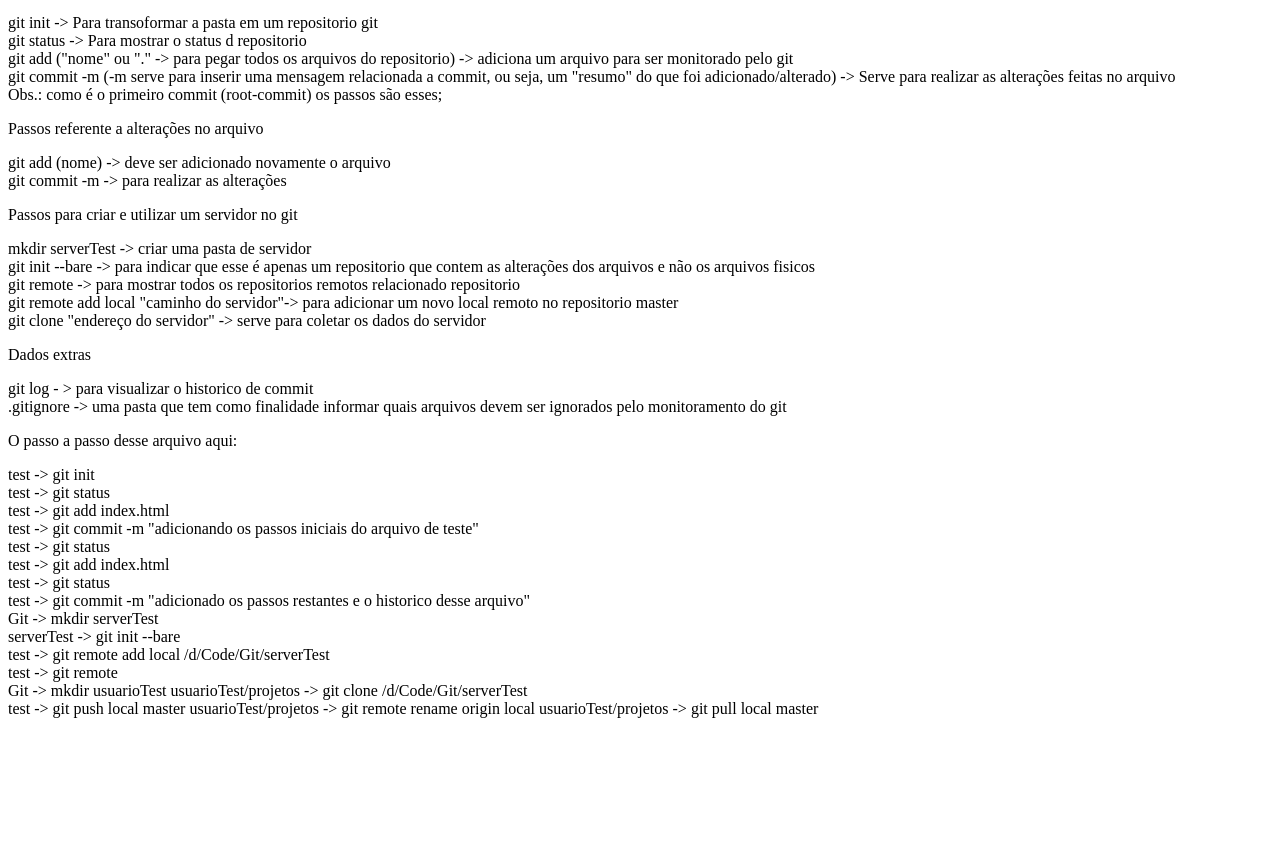
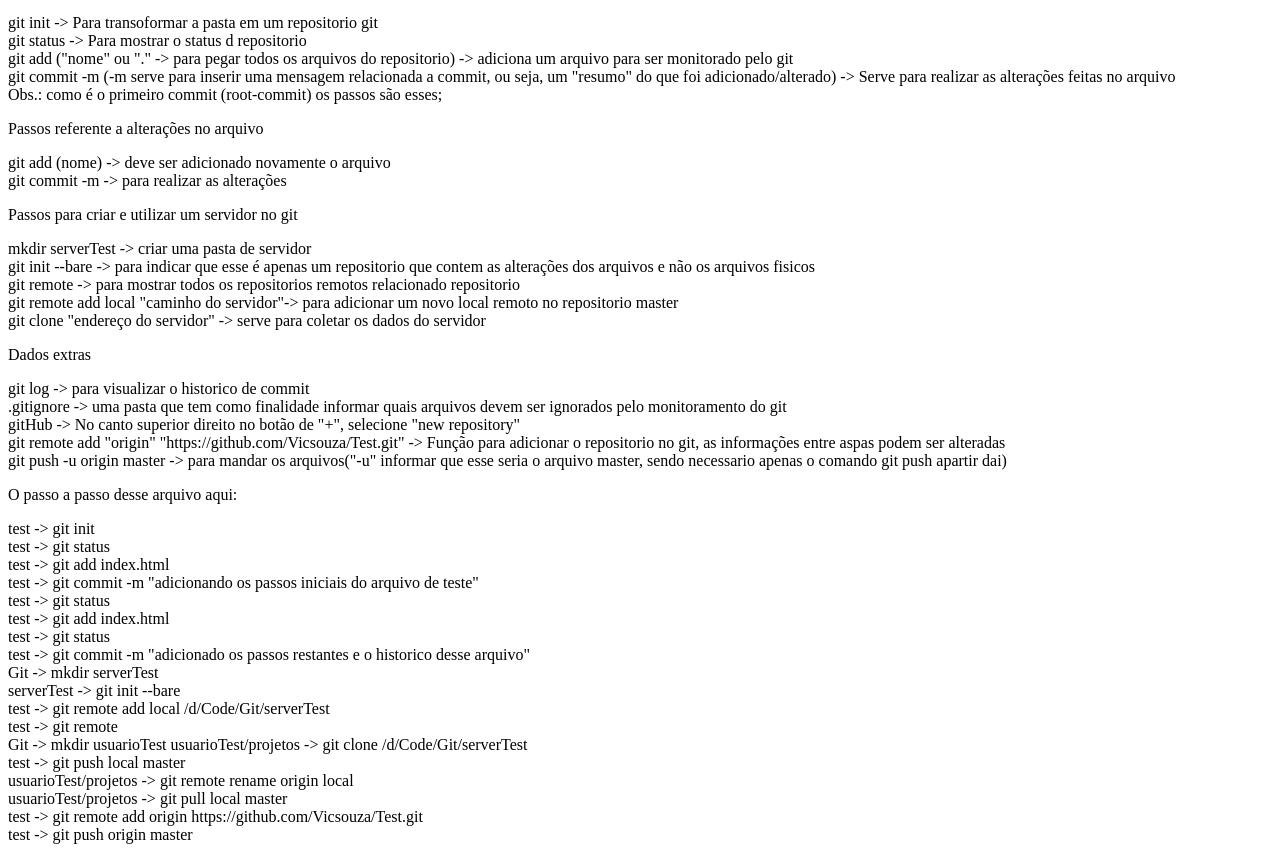
Before and after one commit to Vicsouza/Test2, a plain HTML site: page index.html in a window 1280 px wide. Shown: the part 100-960 px from the top of the page. Before the commit the page ends 834 px from the top, so only its background shows below. Drawn offline with Linux system fonts and the light colour scheme.

Commit message:
adicionado as informaçoes referente ao gitHub

```diff
--- a/index.html
+++ b/index.html
@@ -23,7 +23,7 @@
     <span>Passos referente a alterações no arquivo</span>
     <p>
         git add (nome) -> deve ser adicionado novamente o arquivo<br>
-        git commit -m -> para realizar as alterações
+        git commit -m -> para realizar as alterações<br>
     </p>
 
     <span>Passos para criar e utilizar um servidor no git</span>
@@ -32,14 +32,19 @@
         git init --bare -> para indicar que esse é apenas um repositorio que contem as alterações dos arquivos e não os arquivos fisicos<br>
         git remote -> para mostrar todos os repositorios remotos relacionado repositorio<br>
         git remote add local "caminho do servidor"-> para adicionar um novo local remoto no repositorio master<br>
-        git clone "endereço do servidor" -> serve para coletar os dados do servidor
+        git clone "endereço do servidor" -> serve para coletar os dados do servidor<br>
     </p>
 
     <span>Dados extras</span>
     <p>
-        git log - > para visualizar o historico de commit<br>
+        git log -> para visualizar o historico de commit<br>
         .gitignore -> uma pasta que tem como finalidade informar quais arquivos devem ser ignorados pelo monitoramento
-        do git
+        do git<br>
+        <!-- Github -->
+        gitHub -> No canto superior direito no botão de "+", selecione "new repository"<br>
+        git remote add "origin" "https://github.com/Vicsouza/Test.git" -> Função para adicionar o repositorio no git, as informações entre aspas podem ser alteradas<br>
+        git push -u origin master -> para mandar os arquivos("-u" informar que esse seria o arquivo master, sendo necessario apenas o comando git push apartir dai)<br>
+
     </p>
 
 
@@ -60,10 +65,12 @@
         test -> git remote <br>
         Git -> mkdir usuarioTest
         usuarioTest/projetos -> git clone /d/Code/Git/serverTest <br>
-        test -> git push local master
-        usuarioTest/projetos -> git remote rename origin local
-        usuarioTest/projetos -> git pull local master
-
+        test -> git push local master<br>
+        usuarioTest/projetos -> git remote rename origin local<br>
+        usuarioTest/projetos -> git pull local master<br>
+        <!--Adicionando o repositorio no GitHub-->
+        test -> git remote add origin https://github.com/Vicsouza/Test.git<br>
+        test -> git push origin master<br>
     </p>
 </body>
 
```
